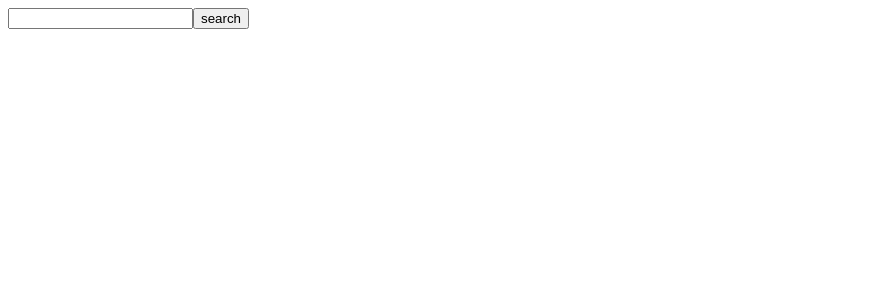
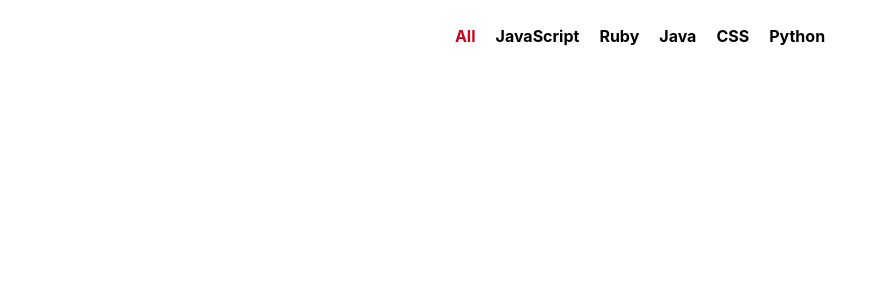
Before and after one commit to bryan-pegg23/personalityTestWeb, a React app in the folder web/: page / in a window 1280 px wide. Shown: the top 300 px of the page, without its empty margins (0-880 px from the left). Built offline with nearby package versions, Linux system fonts and the light colour scheme.

Commit message:
react Videos added new component

```diff
--- a/web/src/app.css
+++ b/web/src/app.css
@@ -0,0 +1,28 @@
+body {
+  font-family: -apple-system, BlinkMacSystemFont, Segoe
+    UI, Roboto, Oxygen-Sans,Ubuntu,Cantarell,Helvetice Neue, sans-serif;
+}
+
+.container {
+  max-width: 1200px;
+  margin: 0 auto;
+}
+
+ul {
+  padding: 0;
+}
+
+li {
+  list-style-type: none;
+}
+
+.languages {
+  display: flex;
+  justify-content: center;
+}
+
+.languages li {
+  margin: 10px;
+  font-weight: bold;
+  cursor: pointer;
+}
--- /dev/null
+++ b/web/src/components/App.js
@@ -0,0 +1,13 @@
+import React from 'react'
+
+import Popular from './Popular'
+
+class App extends React.Component {
+  render() {
+    return (
+      <Popular />
+      )
+  }
+}
+
+export default App
--- /dev/null
+++ b/web/src/components/Popular.js
@@ -0,0 +1,34 @@
+import React from 'react'
+
+class Popular extends React.Component {
+  constructor (props) {
+    super(props)
+    this.state = {
+      selectedLanguage: 'All'
+    }
+
+    this.updateLanguage = this.updateLanguage.bind(this)
+  }
+
+  updateLanguage (lang) {
+    this.setState({selectedLanguage: lang})
+  }
+
+  render () {
+    var languages = ['All', 'JavaScript', 'Ruby', 'Java', 'CSS', 'Python']
+    return (
+      <ul className='languages'>
+        {languages.map((lang) =>
+          (<li
+            style={lang === this.state.selectedLanguage ? {color: '#d0021b'} : null}
+            onClick={this.updateLanguage.bind(null, lang)}
+            key={lang}>
+            {lang}
+          </li>)
+        )}
+      </ul>
+    )
+  }
+}
+
+export default Popular
--- a/web/src/index.js
+++ b/web/src/index.js
@@ -1,54 +1,63 @@
-import React, { Component } from 'react'
+import React from 'react'
 import { render } from 'react-dom'
-
 import './app.css'
-
-const MyButton = ({ onClick, text }) => (
-  <button
-    onClick={onClick}
-    >
-    {text}
-  </button>
-)
-
-class Search extends Component {
-  constructor() {
-    super()
-    this.state = {
-      input: ''
-    }
-
-    // bindings
-    this.onInputChange = this.onInputChange.bind(this)
-    this.search = this.search.bind(this)
-  }
-
-  onInputChange(event) {
-    console.log('changing state')
-    this.setState({
-      input: event.target.value
-    })
-  }
-
-  search() {
-    console.log(`Searching for ${this.state.input}`)
-  }
-
-  render() {
-    return (
-      <div className='container'>
-        <input onChange={this.onInputChange} type='text' />
-        <MyButton onClick={this.search} text='search' />
-      </div>
-    )
-  }
-}
-
-const App = (props) => (
-  <Search />
-)
+import App from './components/App'
 
 render(
   <App />,
   document.getElementById('root')
 )
+
+//
+//
+//This is a good fun example on how to use this.props
+//
+// const MyButton = ({ onClick, text }) => (
+//   <button
+//     onClick={onClick}
+//     >
+//     {text}
+//   </button>
+// )
+//
+// class Search extends Component {
+//   constructor() {
+//     super()
+//     this.state = {
+//       input: ''
+//     }
+//
+//     // bindings
+//     this.onInputChange = this.onInputChange.bind(this)
+//     this.search = this.search.bind(this)
+//   }
+//
+//   onInputChange(event) {
+//     console.log('changing state')
+//     this.setState({
+//       input: event.target.value
+//     })
+//   }
+//
+//   search() {
+//     console.log(`Searching for ${this.state.input}`)
+//   }
+//
+//   render() {
+//     return (
+//       <div className='container'>
+//         <input onChange={this.onInputChange} type='text' />
+//         <MyButton onClick={this.search} text='search' />
+//       </div>
+//     )
+//   }
+// }
+//
+// const App = (props) => (
+//   <Search />
+// )
+//
+// render(
+//   <App />,
+//   document.getElementById('root')
+// )
```
Also changed, not shown: 1 other file (tests, documents, lock files or other folders).
